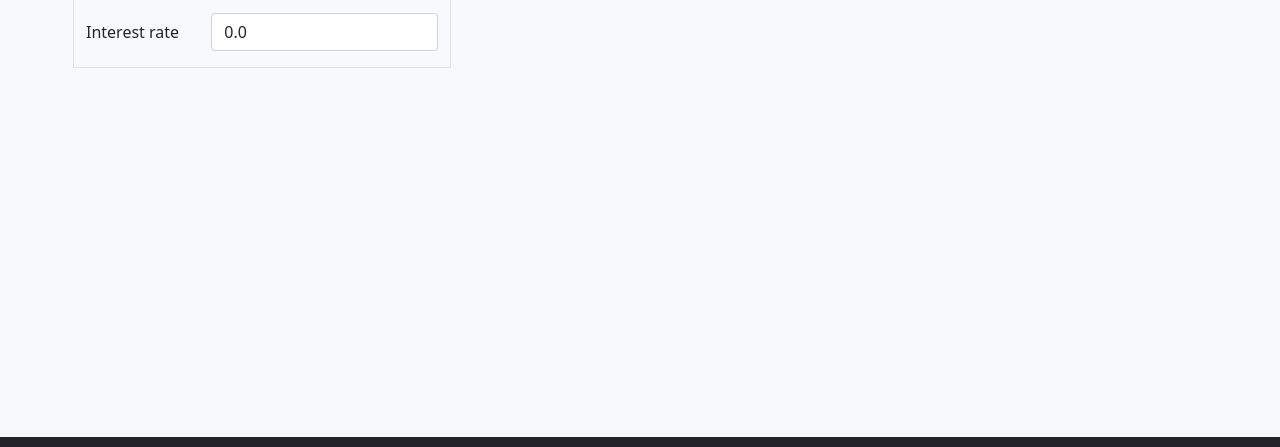
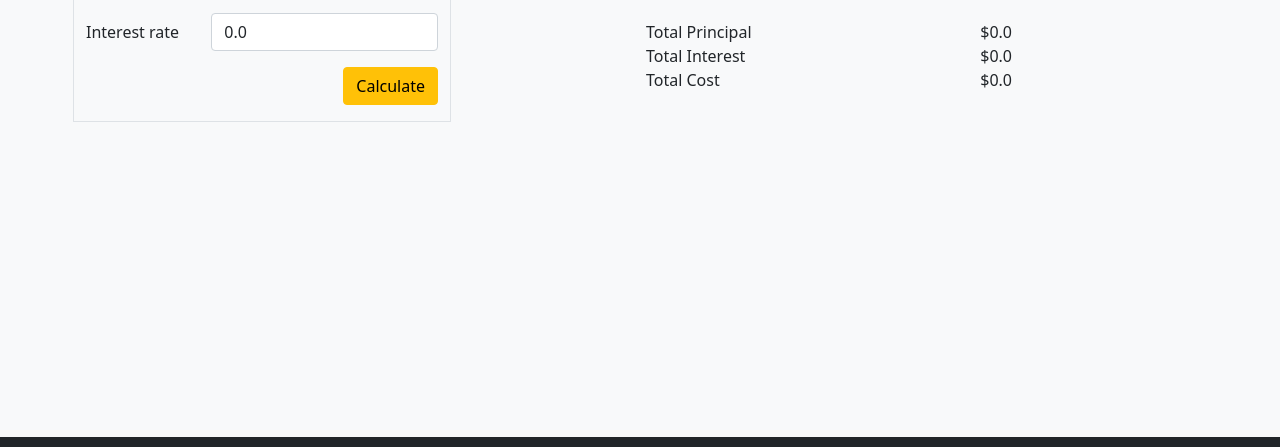
Before and after one commit to TrondStolsvik/Shylock, a plain HTML site: page app.html in a window 1280 px wide. Shown: the part 297-744 px from the top of the page. Drawn offline with nearby package versions, Linux system fonts and the light colour scheme.

Commit message:
done with first two columns
working on table layout

```diff
--- a/app.html
+++ b/app.html
@@ -127,9 +127,50 @@
                   />
                 </div>
               </div>
+              <div class="col-12 mt-3 d-flex justify-content-end">
+                <button
+                  id="btnCalculate"
+                  type="button"
+                  class="btn btn-warning"
+                  aria-label="Calculate button"
+                >
+                  Calculate
+                </button>
+              </div>
             </form>
           </div>
-          <div class="col-8"></div>
+          <div class="col-8">
+            <h3 class="d-flex justify-content-center">Your Monthly Payments</h3>
+            <div class="col-12 mt-3 d-flex justify-content-center lgText">
+              $0.0
+            </div>
+            <div class="row mt-5">
+              <div class="col-12 d-flex justify-content-center">
+                <div class="col-3">Total Principal</div>
+                <div
+                  id="totalPrincipal"
+                  class="col-3 d-flex justify-content-end"
+                >
+                  $0.0
+                </div>
+              </div>
+              <div class="col-12 d-flex justify-content-center">
+                <div class="col-3">Total Interest</div>
+                <div
+                  id="totalInterest"
+                  class="col-3 d-flex justify-content-end"
+                >
+                  $0.0
+                </div>
+              </div>
+              <div class="col-12 d-flex justify-content-center">
+                <div class="col-3">Total Cost</div>
+                <div id="totalCost" class="col-3 d-flex justify-content-end">
+                  $0.0
+                </div>
+              </div>
+            </div>
+          </div>
         </div>
       </div>
     </main>
--- a/css/styles.css
+++ b/css/styles.css
@@ -75,3 +75,7 @@ p {
 .html5Icon {
   color: #e44d26;
 }
+
+.lgText {
+  font-size: 36px;
+}
```
